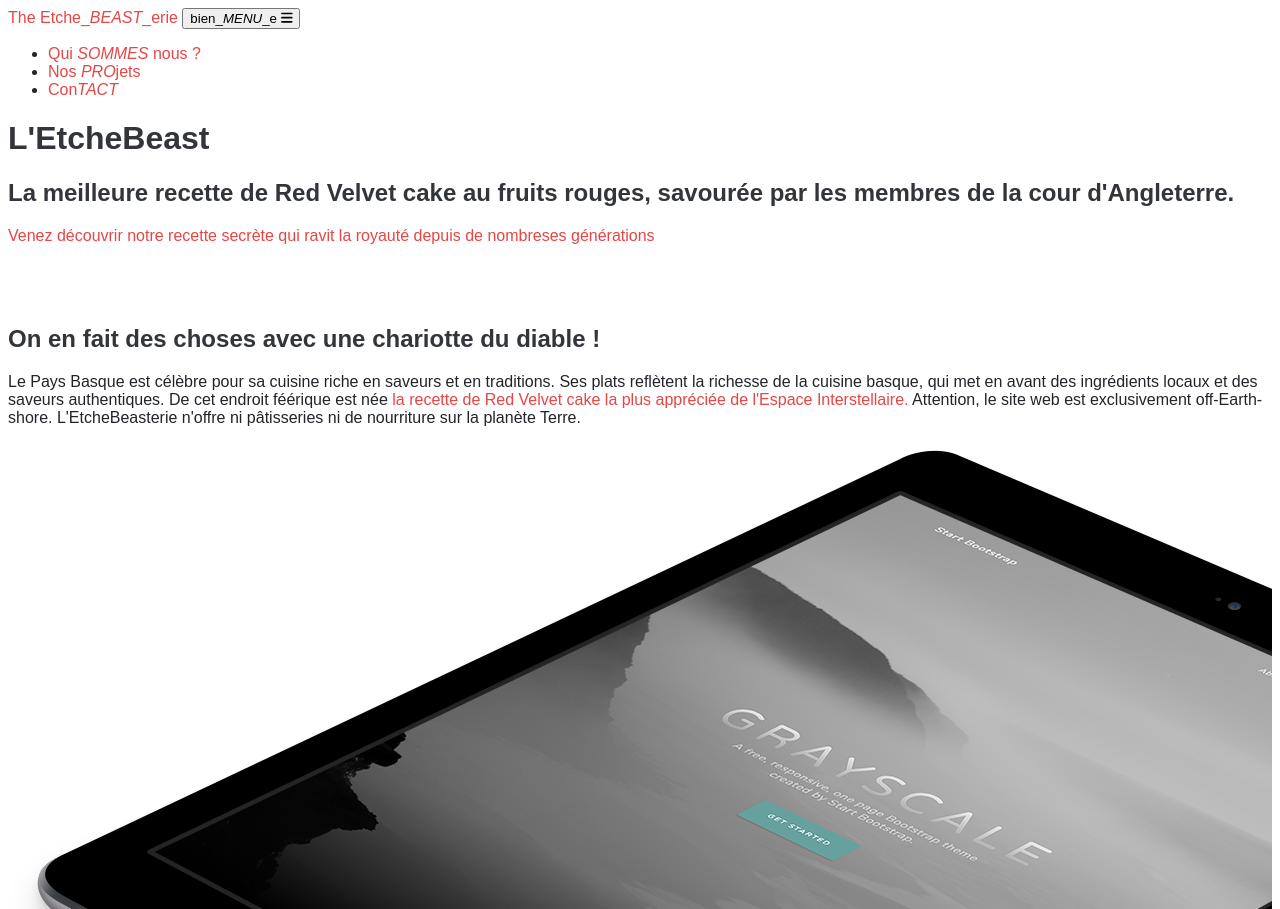
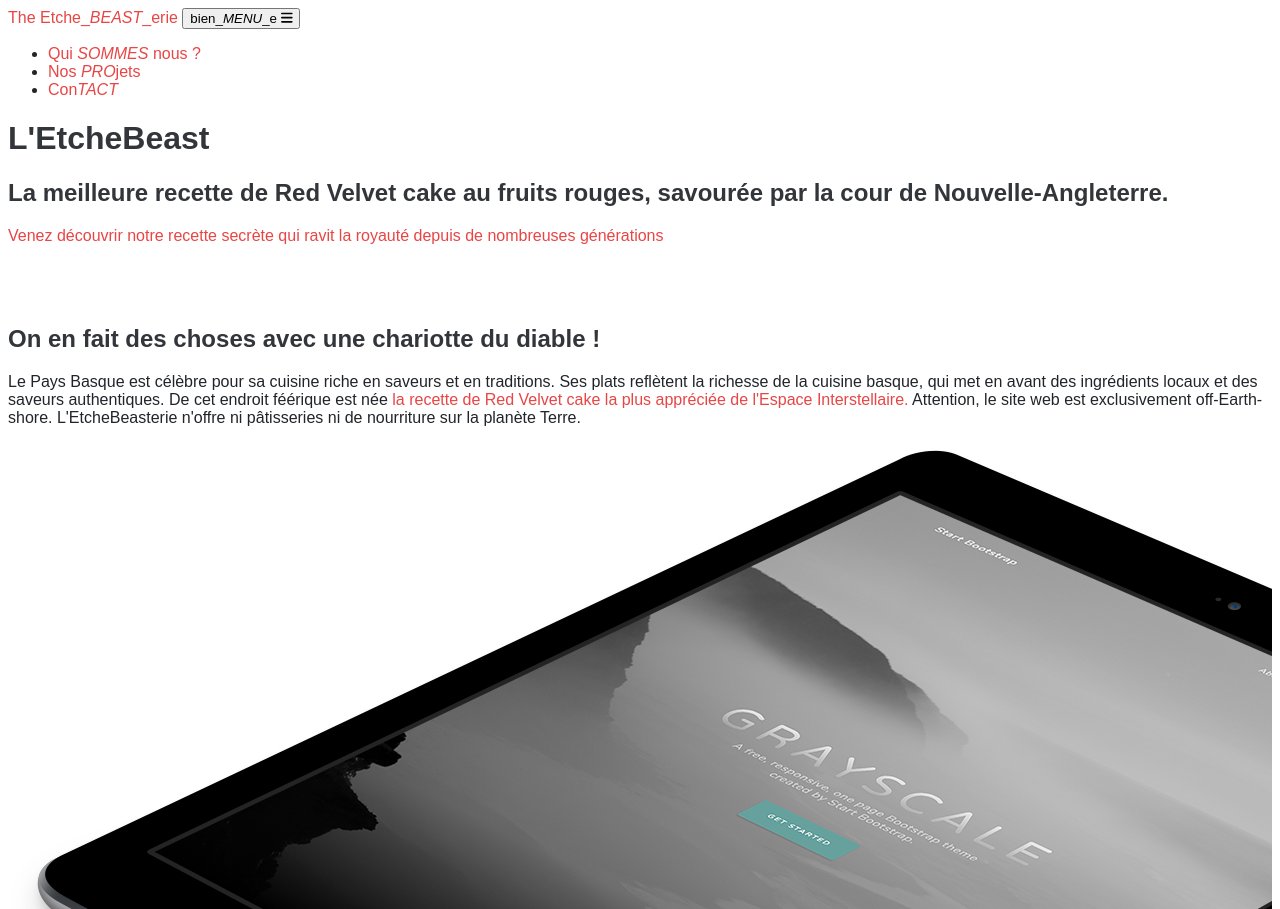
Before and after one commit to ikramagix/ETCHEBEAST_Recipe_For_Success, a website: page index.html in a window 1280 px wide. Shown: the top 909 px of the page. Drawn offline with nearby package versions, Linux system fonts and the light colour scheme.

Commit message:
corrected typos noticed while deplying

```diff
--- a/index.html
+++ b/index.html
@@ -36,8 +36,8 @@
                 <div class="d-flex justify-content-center">
                     <div class="text-center">
                         <h1 class="mx-auto my-0 text-uppercase">L'EtcheBeast</h1>
-                        <h2 class="text-white-50 mx-auto mt-2 mb-5">La meilleure recette de Red Velvet cake au fruits rouges, savourée par les membres de la cour d'Angleterre.</h2>
-                        <a class="btn btn-primary" href="#about">Venez découvrir notre recette secrète qui ravit la royauté depuis de nombreses générations</a>
+                        <h2 class="text-white-50 mx-auto mt-2 mb-5">La meilleure recette de Red Velvet cake au fruits rouges, savourée par la cour de Nouvelle-Angleterre.</h2>
+                        <a class="btn btn-primary" href="#about">Venez découvrir notre recette secrète qui ravit la royauté depuis de nombreuses générations</a>
                     </div>
                 </div>
             </div>
@@ -140,7 +140,7 @@
                                 <i class="fas fa-map-marked-alt text-primary mb-2"></i>
                                 <h4 class="text-uppercase m-0">Addresse</h4>
                                 <hr class="my-4 mx-auto" />
-                                <div class="small text-black-50">83 Boulevardd Macdonald, 75019 Paris</div>
+                                <div class="small text-black-50">83 Boulevard McDonald, 75019 Paris</div>
                             </div>
                         </div>
                     </div>
```
